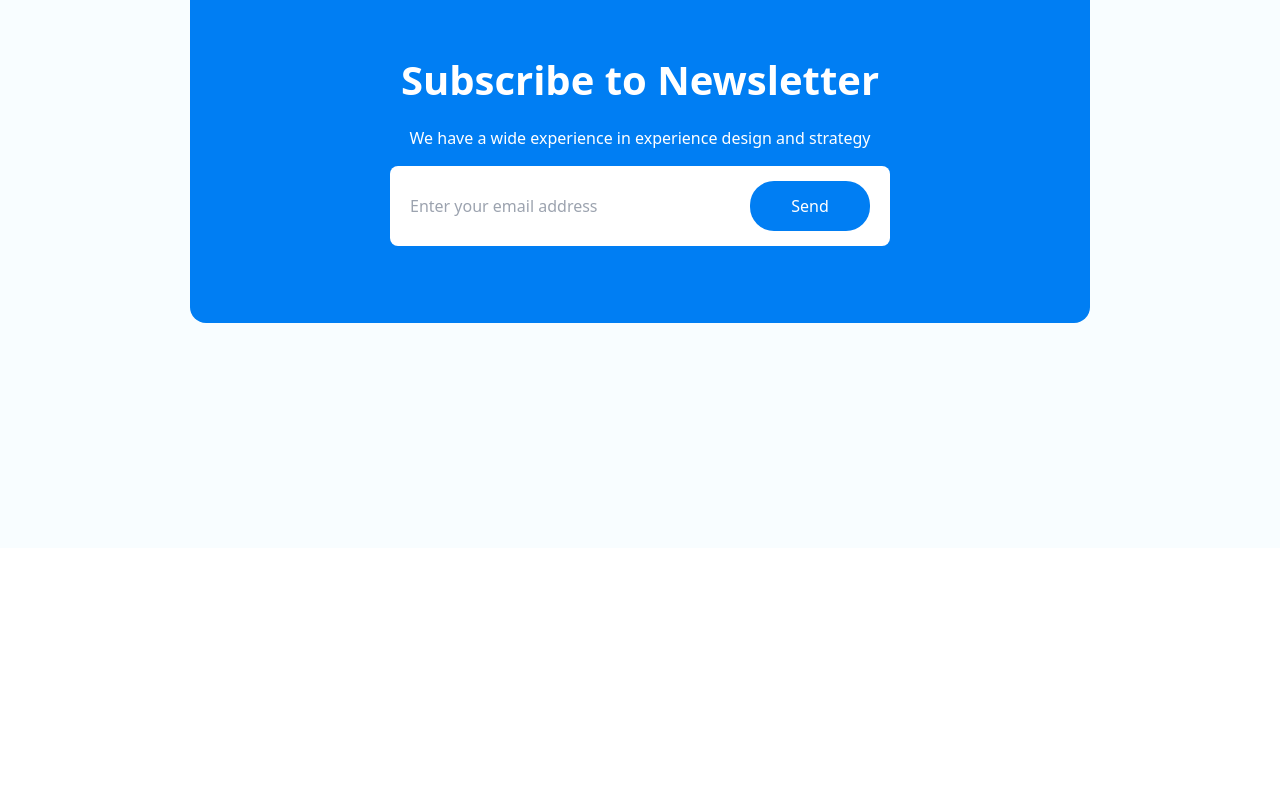
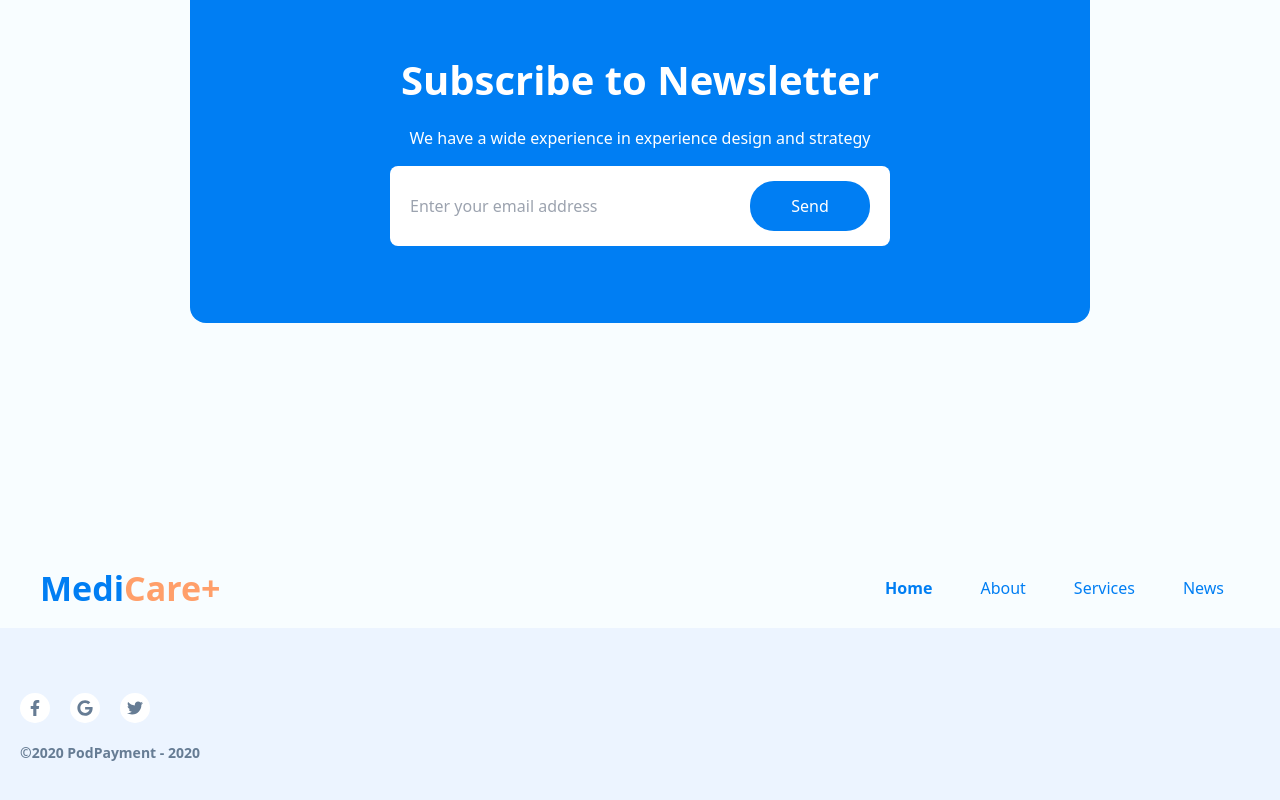
Before and after one commit to srishtigautam21/sale-assist-assignment, a React (Create React App) app: page / in a window 1280 px wide. Shown: the part 3532-4332 px from the top of the page. Before the commit the page ends 4080 px from the top, so only its background shows below. Built offline with nearby package versions, Linux system fonts and the light colour scheme; no server answers.

Commit message:
Made footer

```diff
--- a/src/App.js
+++ b/src/App.js
@@ -1,5 +1,6 @@
 import "./App.css";
 import CustomerReview from "./component/CustomerReview";
+import Footer from "./component/Footer";
 import Home from "./component/Home";
 import Navbar from "./component/Navbar";
 import NewsLetter from "./component/NewsLetter";
@@ -15,6 +16,7 @@ function App() {
       <Specialist />
       <CustomerReview />
       <NewsLetter />
+      <Footer />
     </div>
   );
 }
--- /dev/null
+++ b/src/component/Footer.jsx
@@ -0,0 +1,45 @@
+import React from "react";
+import { FaFacebookF } from "react-icons/fa";
+import { FaGoogle } from "react-icons/fa";
+import { FaTwitter } from "react-icons/fa";
+
+const Footer = () => {
+  return (
+    <div>
+      <div className='w-full h-[50px] flex justify-between items-center p-10 bg-main'>
+        <div className='text-blue font-bold font-sans text-[34px]'>
+          Medi
+          <span className='text-orange font-bold font-sans text-[34px]'>
+            Care+
+          </span>
+        </div>
+        <div className='flex gap-5'>
+          <ul className='flex justify-around items-center gap-4 text-blue'>
+            <li className='font-bold'>Home</li>
+            <li>About</li>
+            <li>Services</li>
+            <li>News</li>
+          </ul>
+        </div>
+      </div>
+      <div className='w-full h-[200px] bg-footer flex flex-col p-5 items-start justify-center gap-5'>
+        <div className='flex gap-5'>
+          <div className='w-[30px] h-[30px] rounded-[50%] text-center bg-white flex items-center justify-center '>
+            <FaFacebookF style={{ color: "#667C94" }} />
+          </div>
+          <div className='w-[30px] h-[30px] rounded-[50%] text-center bg-white flex items-center justify-center'>
+            <FaGoogle style={{ color: "#667C94" }} />
+          </div>
+          <div className='w-[30px] h-[30px] rounded-[50%] text-center bg-white flex items-center justify-center'>
+            <FaTwitter style={{ color: "#667C94" }} />
+          </div>
+        </div>
+        <div className='text-gray text-[14px] leading-5 font-semibold'>
+          ©2020 PodPayment - 2020
+        </div>
+      </div>
+    </div>
+  );
+};
+
+export default Footer;
--- a/tailwind.config.js
+++ b/tailwind.config.js
@@ -12,6 +12,8 @@ module.exports = {
         offwhitebox: "#EBEEFF",
         iconBlue: "#007DF2",
         card: "#AED3E2",
+        footer: "#ECF4FF",
+        gray: "#667C94",
       },
       boxShadow: {
         iconShadow: "0 10px 50px 25px rgba(0, 59, 121, 0.07)",
```
